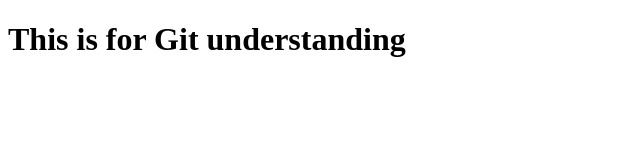
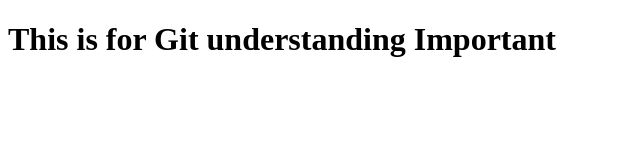
Before and after one commit to tanayraikuwar/how-to-use-git, a plain HTML site: page index.html in a window 1280 px wide. Shown: the whole page, without its empty margins (0-640 px from the left). Drawn offline with Linux system fonts and the light colour scheme.

Commit message:
changes in index

```diff
--- a/index.html
+++ b/index.html
@@ -7,6 +7,6 @@
     <title>git one</title>
 </head>
 <body>
-    <h1>This is for Git understanding</h1>
+    <h1>This is for Git understanding Important</h1>
 </body>
 </html>
```
